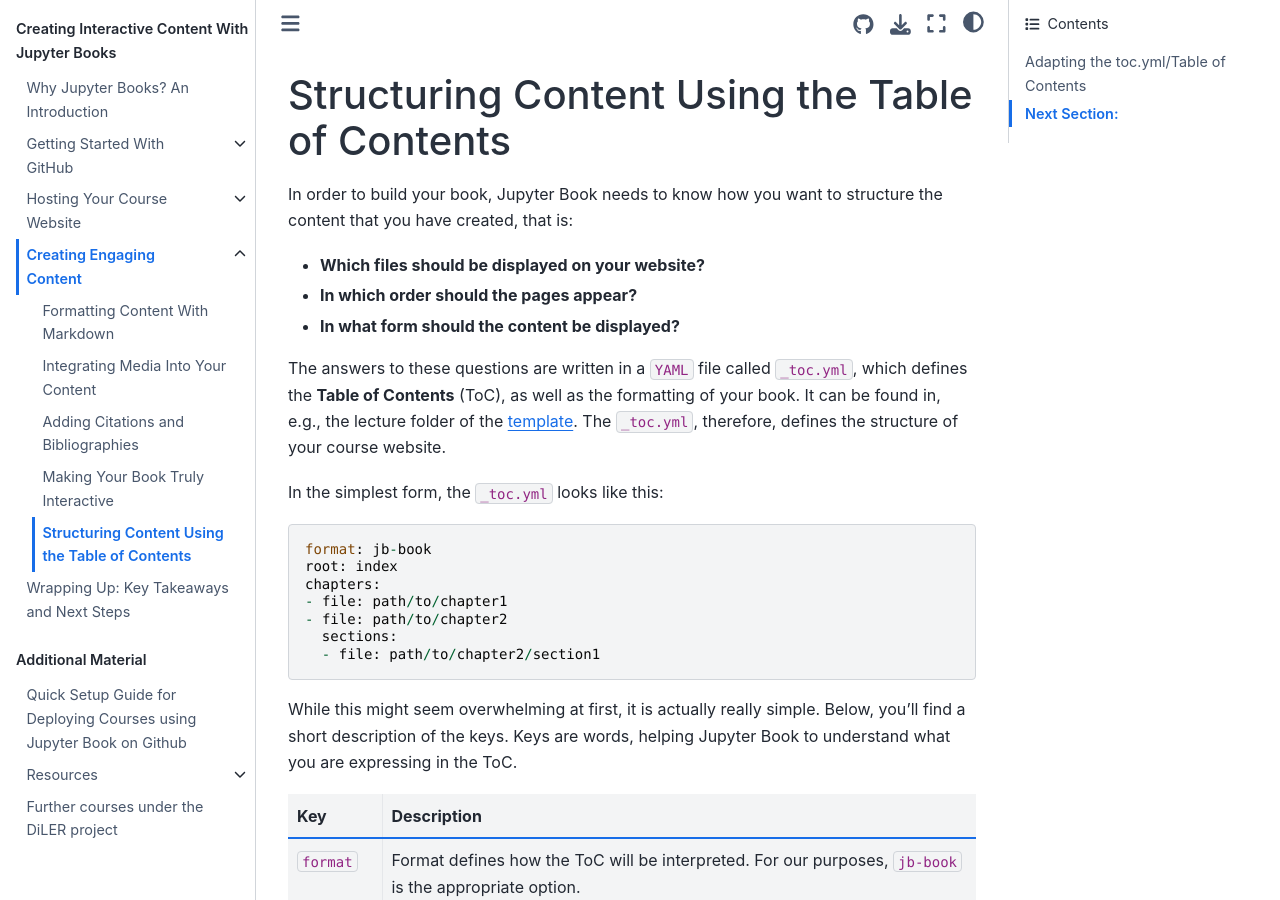
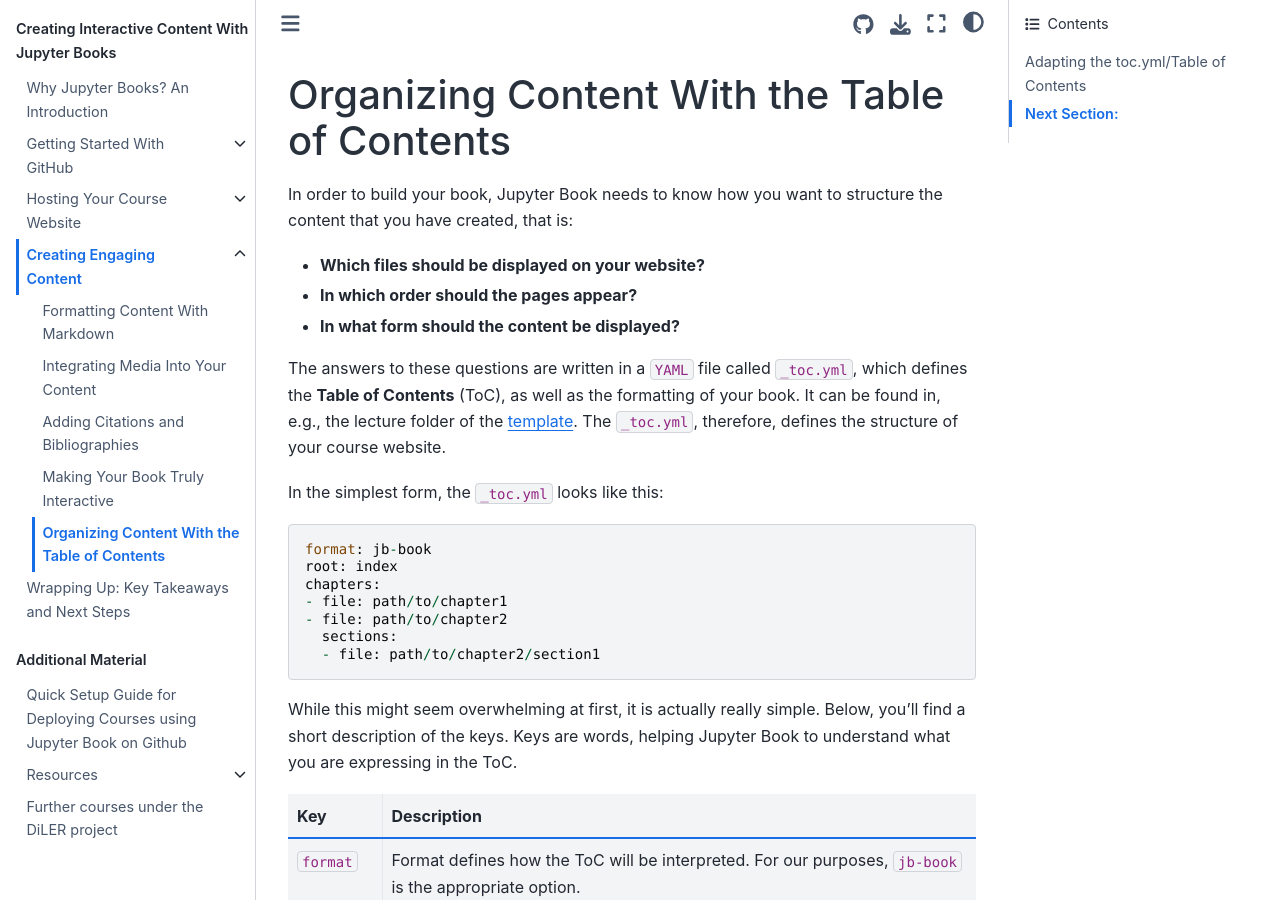
Before and after one commit to M-earnest/tutorial_jupyter_books, a Jupyter Book: the page built from content/3_create/setup-files.md, in a window 1280 px wide and 900 px high. Built offline with Jupyter Book 1.0.4 settings and Sphinx 7.4.7 and the Sphinx Book theme 1.1.4, drawn with Linux system fonts in a browser that asks for light colours; pages that are not in the unit, such as notebooks, are missing from menus.

Commit message:
Update setup-files.md

```diff
--- a/content/3_create/setup-files.md
+++ b/content/3_create/setup-files.md
@@ -1,4 +1,4 @@
-# Structuring Content Using the Table of Contents
+# Organizing Content With the Table of Contents
 
 In order to build your book, Jupyter Book needs to know how you want to structure the content that you have created, that is:
 
```
